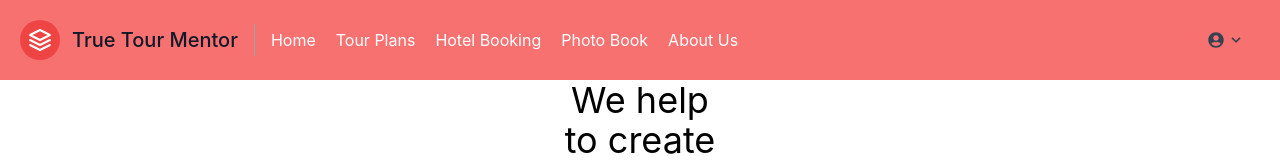
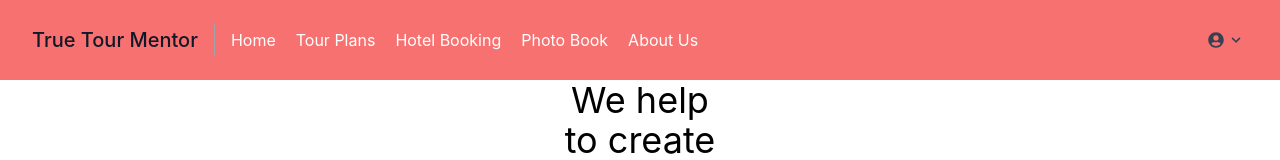
Before and after one commit to MashodRana/true-tour-mentor, a React (Create React App) app: page / in a window 1280 px wide. Shown: the top 160 px of the page. Built offline with nearby package versions, Linux system fonts and the light colour scheme; no server answers.

Commit message:
Header style done.

```diff
--- a/src/components/Header/Header.jsx
+++ b/src/components/Header/Header.jsx
@@ -11,12 +11,9 @@ const Header = () => {
     return (<>
         <header class="text-white bg-red-400 body-font">
             <div class="container mx-auto flex flex-wrap p-5 flex-col md:flex-row items-center">
-                <a class="flex title-font font-medium items-center text-gray-900 mb-4 md:mb-0">
-                    <svg xmlns="http://www.w3.org/2000/svg" fill="none" stroke="currentColor" stroke-linecap="round" stroke-linejoin="round" stroke-width="2" class="w-10 h-10 text-white p-2 bg-red-500 rounded-full" viewBox="0 0 24 24">
-                        <path d="M12 2L2 7l10 5 10-5-10-5zM2 17l10 5 10-5M2 12l10 5 10-5"></path>
-                    </svg>
+                <NavLink to='/' class="flex title-font font-medium items-center text-gray-900 mb-4 md:mb-0">
                     <span class="ml-3 text-xl">True Tour Mentor</span>
-                </a>
+                </NavLink>
                 <nav class="md:mr-auto md:ml-4 md:py-1 md:pl-4 md:border-l md:border-gray-400	flex flex-wrap items-center text-base justify-center">
                     <NavLink to='/home' class="mr-5 hover:text-gray-900">
                         Home
```
